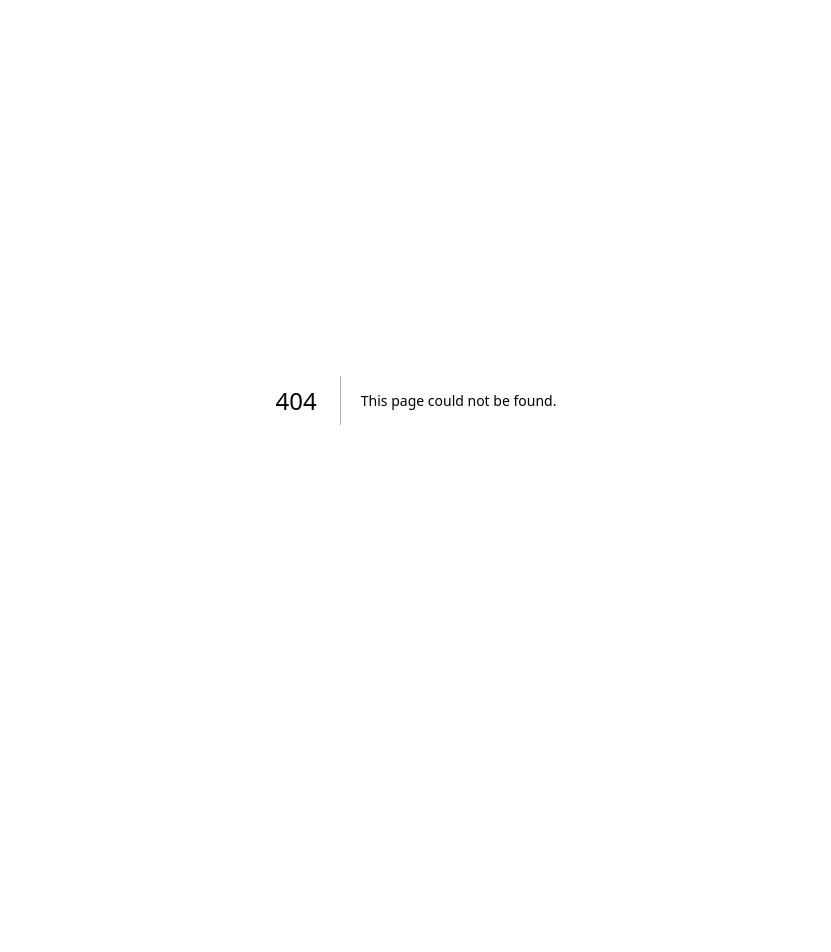
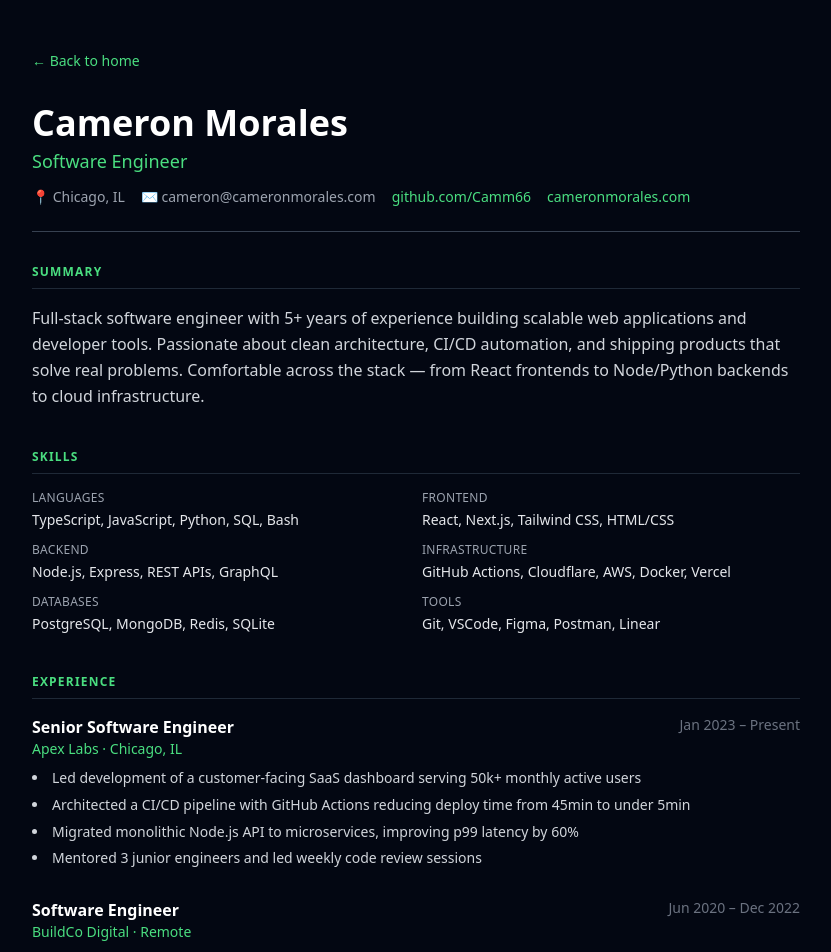
Before and after one commit to Camm66/Portfolio-Site, a Next.js app: page /resume in a window 1280 px wide. Before the commit this address had no page. Shown: the top 952 px of the page, without its empty margins (224-1055 px from the left). Before the commit the page ends 800 px from the top, so only its background shows below. Built offline with nearby package versions, Linux system fonts and the light colour scheme.

Commit message:
feat: add resume page and link from home

```diff
--- a/app/page.tsx
+++ b/app/page.tsx
@@ -92,9 +92,16 @@ export default function Home() {
       <p className="text-green-300 text-lg sm:text-xl text-center max-w-md mb-3">
         Something great is coming. Even Kermit is excited.
       </p>
-      <p className="text-green-600 text-sm text-center italic">
+      <p className="text-green-600 text-sm text-center italic mb-8">
         &ldquo;It&apos;s not easy being green... but it&apos;s worth it.&rdquo;
       </p>
+
+      <a
+        href="/resume"
+        className="mt-2 px-6 py-3 bg-green-600 hover:bg-green-500 text-white font-semibold rounded-full transition-colors duration-200 text-sm tracking-wide"
+      >
+        View Resume →
+      </a>
     </main>
   );
 }
--- /dev/null
+++ b/app/resume/page.tsx
@@ -0,0 +1,193 @@
+import Link from "next/link";
+
+export default function Resume() {
+  return (
+    <main className="min-h-screen bg-gray-950 text-gray-100 px-4 py-12">
+      <div className="max-w-3xl mx-auto">
+
+        {/* Back link */}
+        <Link href="/" className="text-green-400 text-sm hover:text-green-300 mb-8 inline-block">
+          ← Back to home
+        </Link>
+
+        {/* Header */}
+        <div className="border-b border-gray-700 pb-6 mb-8">
+          <h1 className="text-4xl font-extrabold text-white">Cameron Morales</h1>
+          <p className="text-green-400 text-lg mt-1">Software Engineer</p>
+          <div className="flex flex-wrap gap-4 mt-3 text-sm text-gray-400">
+            <span>📍 Chicago, IL</span>
+            <span>✉️ cameron@cameronmorales.com</span>
+            <a href="https://github.com/Camm66" target="_blank" className="text-green-400 hover:text-green-300">
+              github.com/Camm66
+            </a>
+            <a href="https://cameronmorales.com" target="_blank" className="text-green-400 hover:text-green-300">
+              cameronmorales.com
+            </a>
+          </div>
+        </div>
+
+        {/* Summary */}
+        <Section title="Summary">
+          <p className="text-gray-300 leading-relaxed">
+            Full-stack software engineer with 5+ years of experience building scalable web applications and
+            developer tools. Passionate about clean architecture, CI/CD automation, and shipping products
+            that solve real problems. Comfortable across the stack — from React frontends to Node/Python backends
+            to cloud infrastructure.
+          </p>
+        </Section>
+
+        {/* Skills */}
+        <Section title="Skills">
+          <div className="grid grid-cols-1 sm:grid-cols-2 gap-3">
+            <SkillGroup label="Languages" items={["TypeScript", "JavaScript", "Python", "SQL", "Bash"]} />
+            <SkillGroup label="Frontend" items={["React", "Next.js", "Tailwind CSS", "HTML/CSS"]} />
+            <SkillGroup label="Backend" items={["Node.js", "Express", "REST APIs", "GraphQL"]} />
+            <SkillGroup label="Infrastructure" items={["GitHub Actions", "Cloudflare", "AWS", "Docker", "Vercel"]} />
+            <SkillGroup label="Databases" items={["PostgreSQL", "MongoDB", "Redis", "SQLite"]} />
+            <SkillGroup label="Tools" items={["Git", "VSCode", "Figma", "Postman", "Linear"]} />
+          </div>
+        </Section>
+
+        {/* Experience */}
+        <Section title="Experience">
+          <Job
+            title="Senior Software Engineer"
+            company="Apex Labs"
+            location="Chicago, IL"
+            dates="Jan 2023 – Present"
+            bullets={[
+              "Led development of a customer-facing SaaS dashboard serving 50k+ monthly active users",
+              "Architected a CI/CD pipeline with GitHub Actions reducing deploy time from 45min to under 5min",
+              "Migrated monolithic Node.js API to microservices, improving p99 latency by 60%",
+              "Mentored 3 junior engineers and led weekly code review sessions",
+            ]}
+          />
+          <Job
+            title="Software Engineer"
+            company="BuildCo Digital"
+            location="Remote"
+            dates="Jun 2020 – Dec 2022"
+            bullets={[
+              "Built and maintained React + TypeScript frontend for e-commerce platform processing $2M/month in transactions",
+              "Developed REST APIs in Express/Node.js integrated with Stripe, Twilio, and Shippo",
+              "Implemented automated test suite (Jest + Playwright) achieving 85% code coverage",
+              "Collaborated closely with design and product to ship 3 major feature releases per quarter",
+            ]}
+          />
+          <Job
+            title="Junior Developer"
+            company="Freelance"
+            location="Chicago, IL"
+            dates="2018 – 2020"
+            bullets={[
+              "Delivered 12+ client websites and web apps using React, Vue, and WordPress",
+              "Built custom Shopify themes and integrations for small business clients",
+              "Provided ongoing maintenance and performance optimization",
+            ]}
+          />
+        </Section>
+
+        {/* Projects */}
+        <Section title="Projects">
+          <Project
+            name="cameronmorales.com"
+            url="https://cameronmorales.com"
+            stack="Next.js, Tailwind, GitHub Actions, GitHub Pages"
+            description="Personal portfolio site with full CI/CD pipeline — push to master triggers lint, build, and auto-deploy."
+          />
+          <Project
+            name="OpenTask"
+            url="https://github.com/Camm66"
+            stack="React, Node.js, PostgreSQL, Docker"
+            description="Open source task management app with real-time collaboration, labels, and Kanban boards."
+          />
+          <Project
+            name="PriceWatch"
+            url="https://github.com/Camm66"
+            stack="Python, FastAPI, Redis, Playwright"
+            description="Price tracking tool that monitors e-commerce listings and sends alerts on price drops."
+          />
+        </Section>
+
+        {/* Education */}
+        <Section title="Education">
+          <div className="mb-2">
+            <div className="flex justify-between items-start">
+              <div>
+                <p className="font-semibold text-white">B.S. Computer Science</p>
+                <p className="text-green-400 text-sm">University of Illinois at Chicago</p>
+              </div>
+              <span className="text-gray-500 text-sm">2018</span>
+            </div>
+          </div>
+        </Section>
+
+        {/* Footer */}
+        <div className="mt-12 pt-6 border-t border-gray-800 text-center text-gray-600 text-xs">
+          cameronmorales.com
+        </div>
+
+      </div>
+    </main>
+  );
+}
+
+function Section({ title, children }: { title: string; children: React.ReactNode }) {
+  return (
+    <div className="mb-10">
+      <h2 className="text-xs font-bold uppercase tracking-widest text-green-400 mb-4 border-b border-gray-800 pb-2">
+        {title}
+      </h2>
+      {children}
+    </div>
+  );
+}
+
+function SkillGroup({ label, items }: { label: string; items: string[] }) {
+  return (
+    <div>
+      <p className="text-gray-400 text-xs uppercase tracking-wide mb-1">{label}</p>
+      <p className="text-gray-200 text-sm">{items.join(", ")}</p>
+    </div>
+  );
+}
+
+function Job({
+  title, company, location, dates, bullets,
+}: {
+  title: string; company: string; location: string; dates: string; bullets: string[];
+}) {
+  return (
+    <div className="mb-7">
+      <div className="flex flex-wrap justify-between items-start gap-1 mb-2">
+        <div>
+          <p className="font-semibold text-white">{title}</p>
+          <p className="text-green-400 text-sm">{company} · {location}</p>
+        </div>
+        <span className="text-gray-500 text-sm">{dates}</span>
+      </div>
+      <ul className="list-disc list-inside space-y-1">
+        {bullets.map((b, i) => (
+          <li key={i} className="text-gray-300 text-sm leading-relaxed">{b}</li>
+        ))}
+      </ul>
+    </div>
+  );
+}
+
+function Project({
+  name, url, stack, description,
+}: {
+  name: string; url: string; stack: string; description: string;
+}) {
+  return (
+    <div className="mb-5">
+      <div className="flex flex-wrap items-center gap-2 mb-1">
+        <a href={url} target="_blank" className="font-semibold text-white hover:text-green-400">{name}</a>
+        <span className="text-gray-600 text-xs">·</span>
+        <span className="text-green-600 text-xs">{stack}</span>
+      </div>
+      <p className="text-gray-400 text-sm">{description}</p>
+    </div>
+  );
+}
```
